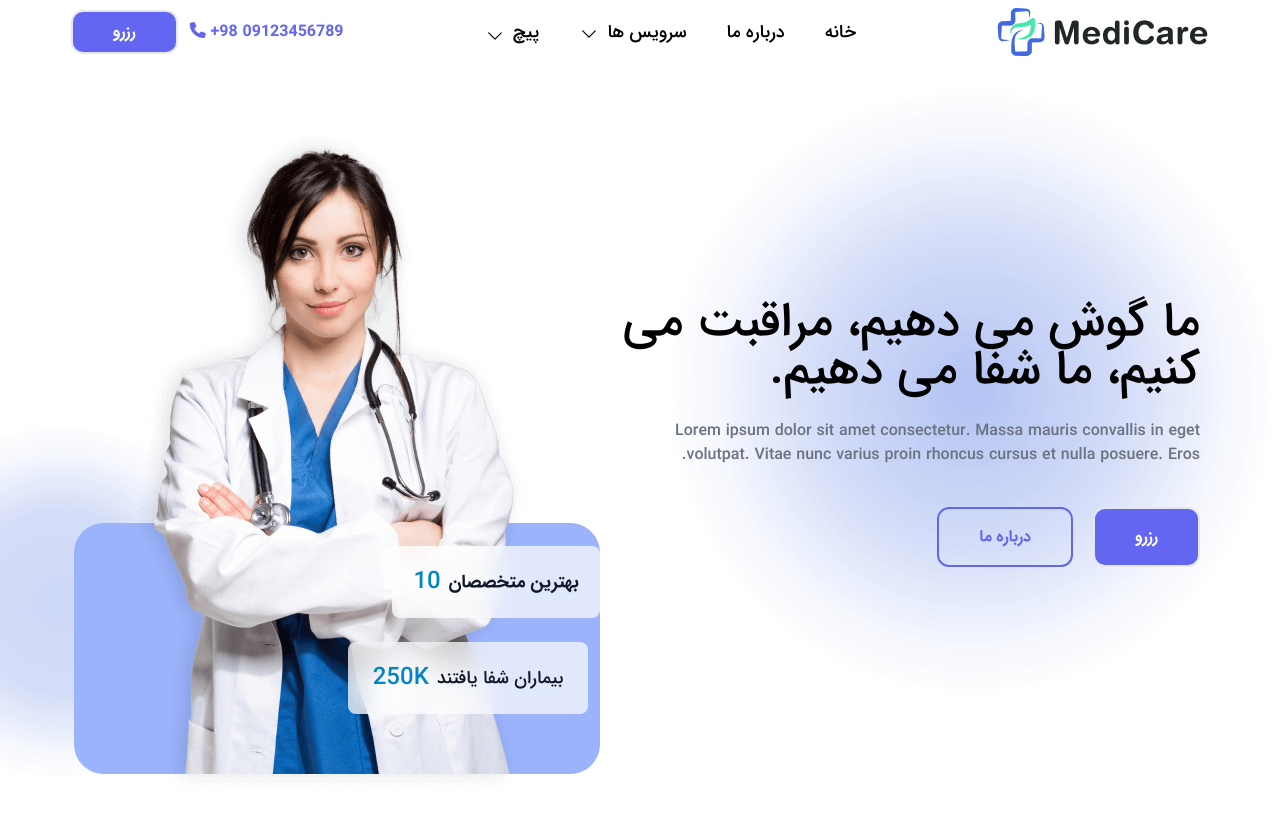
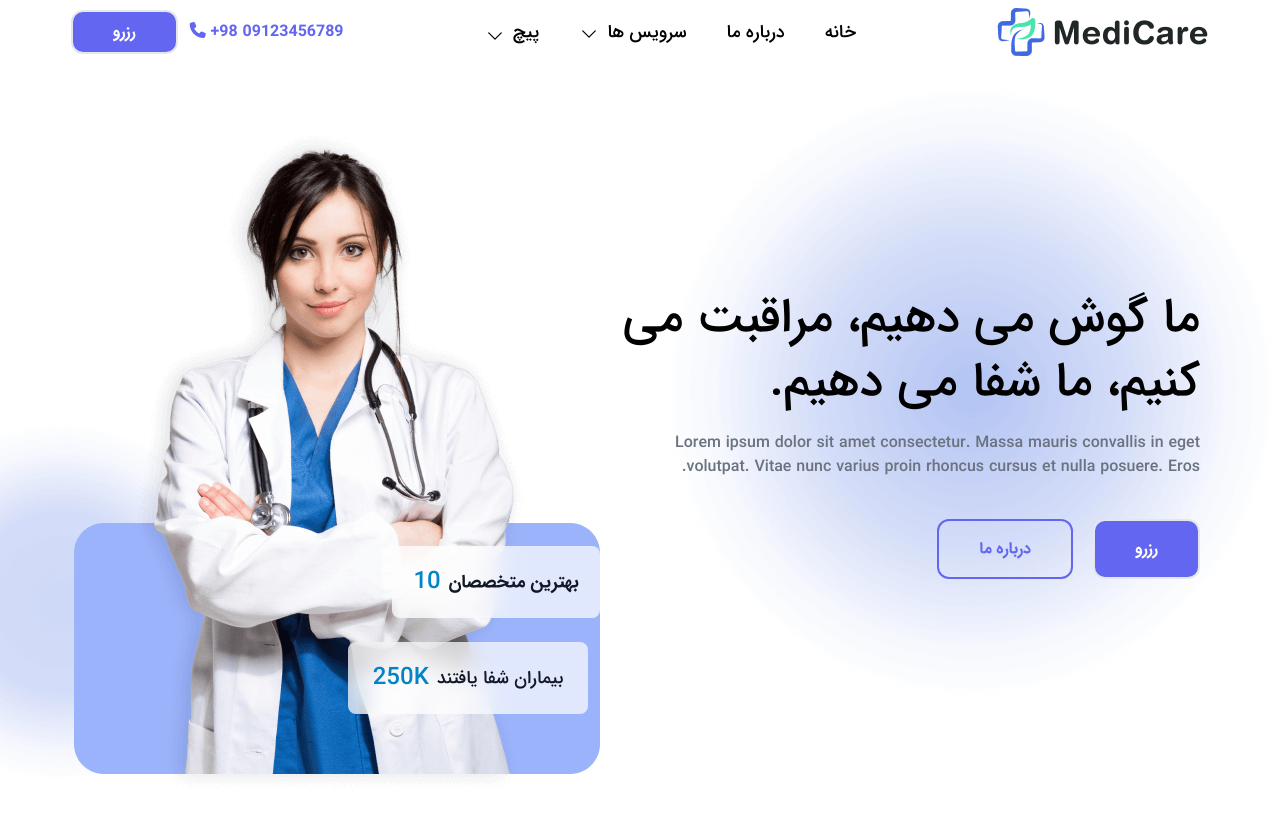
Before and after one commit to Ehsan-Fouladi/appointment-reservation, a Nuxt app: page / in a window 1280 px wide. Shown: the top 818 px of the page. Built offline with nearby package versions, Linux system fonts and the light colour scheme.

Commit message:
index fixbug import attribute important

```diff
--- a/pages/index.vue
+++ b/pages/index.vue
@@ -5,10 +5,10 @@
         <img src="/img/bg-light-2.png" alt="banner background" draggable="false">
       </div>
       <div class="lg:w-1/2 lg:mr-20 mr-5 mt-16 lg:mt-0">
-        <span class="font-medium text-balance text-3xl md:text-4xl lg:text-5xl">
+        <span class="font-medium text-balance text-3xl md:text-4xl lg:text-5xl !leading-[4rem]">
           ما گوش می دهیم، مراقبت می کنیم، ما شفا می دهیم.
         </span>
-        <p class="text-balance font-medium text-gray-500 inline-block mt-6">
+        <p class="text-balance font-medium text-gray-500 inline-block mt-4">
           Lorem ipsum dolor sit amet consectetur. Massa mauris convallis in eget
           volutpat. Vitae nunc varius proin rhoncus cursus et nulla posuere. Eros.
         </p>
@@ -16,8 +16,9 @@
           <NuxtLink to="#"
             class="md:py-4 py-2 px-10 text-center font-semibold text-pretty border-2 hover:border-indigo-500 text-white transition-all duration-500 rounded-xl hover:text-indigo-500 bg-indigo-500 hover:bg-transparent">رزرو</NuxtLink>
           <NuxtLink to="#"
-            class="md:py-4 py-2 px-10 text-nowrap text-center font-semibold md:text-pretty border-2 border-indigo-500 text-indigo-500 transition-all duration-500 rounded-xl hover:text-white hover:bg-indigo-500">درباره
-            ما</NuxtLink>
+            class="md:py-4 py-2 px-10 text-nowrap text-center font-semibold md:text-pretty border-2 border-indigo-500 text-indigo-500 transition-all duration-500 rounded-xl hover:text-white hover:bg-indigo-500">
+            درباره ما
+          </NuxtLink>
         </div>
       </div>
       <div class="sm:w-96 md:w-1/2 h-auto mt-10 lg:mt-10 relative -z-50">
```
Also changed, not shown: 87 other files (tests, documents, lock files or other folders).
